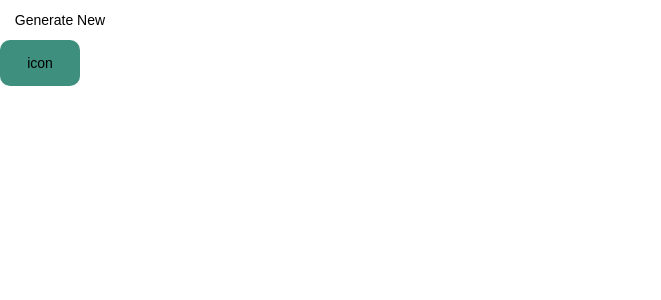
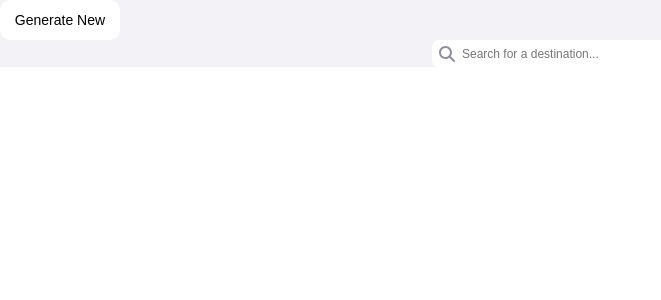
Before and after one commit to bshin132/TravelBuddy, a React (Create React App) app: page / in a window 1280 px wide. Shown: the top 300 px of the page, without its empty margins (0-661 px from the left). Built offline with nearby package versions, Linux system fonts and the light colour scheme.

Commit message:
build searchinput comp and install font awesome icons

```diff
--- a/package.json
+++ b/package.json
@@ -3,13 +3,19 @@
   "version": "0.1.0",
   "private": true,
   "dependencies": {
+    "@fortawesome/fontawesome-svg-core": "^6.1.1",
+    "@fortawesome/free-regular-svg-icons": "^6.1.1",
+    "@fortawesome/free-solid-svg-icons": "^6.1.1",
+    "@fortawesome/react-fontawesome": "^0.1.18",
     "@testing-library/jest-dom": "^5.16.2",
     "@testing-library/react": "^12.1.4",
     "@testing-library/user-event": "^13.5.0",
+    "babel-plugin-macros": "^3.1.0",
     "react": "^17.0.2",
     "react-dom": "^17.0.2",
     "react-icons": "^4.3.1",
     "react-scripts": "5.0.0",
+    "sass": "^1.49.9",
     "styled-components": "^5.3.3",
     "web-vitals": "^2.1.4"
   },
--- a/src/App.css
+++ b/src/App.css
@@ -1,3 +1,4 @@
 .App {
   text-align: center;
+  background-color: #F3F3F7;
 }
--- a/src/App.js
+++ b/src/App.js
@@ -1,12 +1,12 @@
 import './App.css';
 import Button from './components/Button/Button';
-import DestinationCard from './components/DestinationCard/DestinationCard';
+import SearchBar from './components/SearchBar/SearchBar';
 
 function App() {
   return (
     <div className="App">
       <Button label="Generate New" type="defaultButton"/>
-      <Button label="icon" type="backButton"/>
+      <SearchBar />
     </div>
   );
 }
--- /dev/null
+++ b/src/components/SearchBar/SearchBar.css
@@ -0,0 +1,5 @@
+.search-icon {
+  color: #8D8EA6;
+  position: relative;
+  left: 23px;
+}
--- /dev/null
+++ b/src/components/SearchBar/SearchBar.js
@@ -0,0 +1,30 @@
+import React from "react";
+import styled from "styled-components";
+import './SearchBar.css'
+import { FontAwesomeIcon } from "@fortawesome/react-fontawesome";
+import { faMagnifyingGlass } from "@fortawesome/free-solid-svg-icons";
+
+const Container = styled.div`
+  display: flex;
+  justify-content:center;
+  align-items:center;
+`;
+
+const Input = styled.input`
+  width: 400px;
+  height: 25px;
+  border: none;
+  border-radius: 7px;
+  font-size: 12px;
+  color: #8D8EA6;
+  padding-left:30px;
+`;
+
+export default function SearchBar() {
+  return (
+    <Container>
+      <FontAwesomeIcon icon={faMagnifyingGlass} className="search-icon" />
+      <Input placeholder="Search for a destination..." />
+    </Container>
+  );
+}
```
Also changed, not shown: 1 other file (tests, documents, lock files or other folders).
